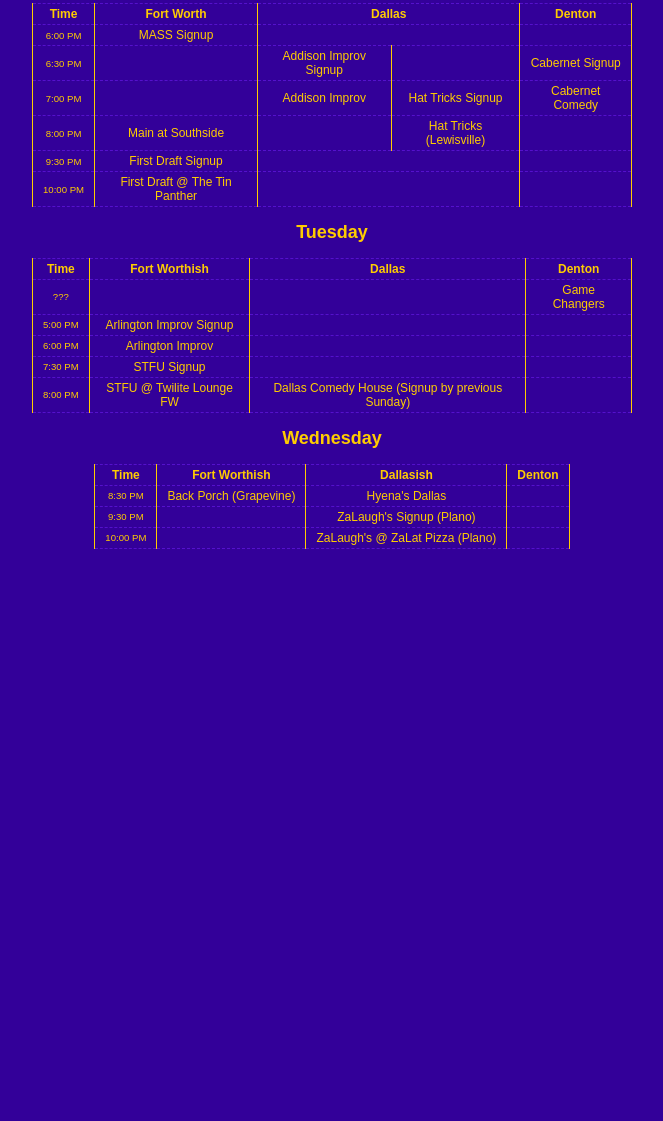
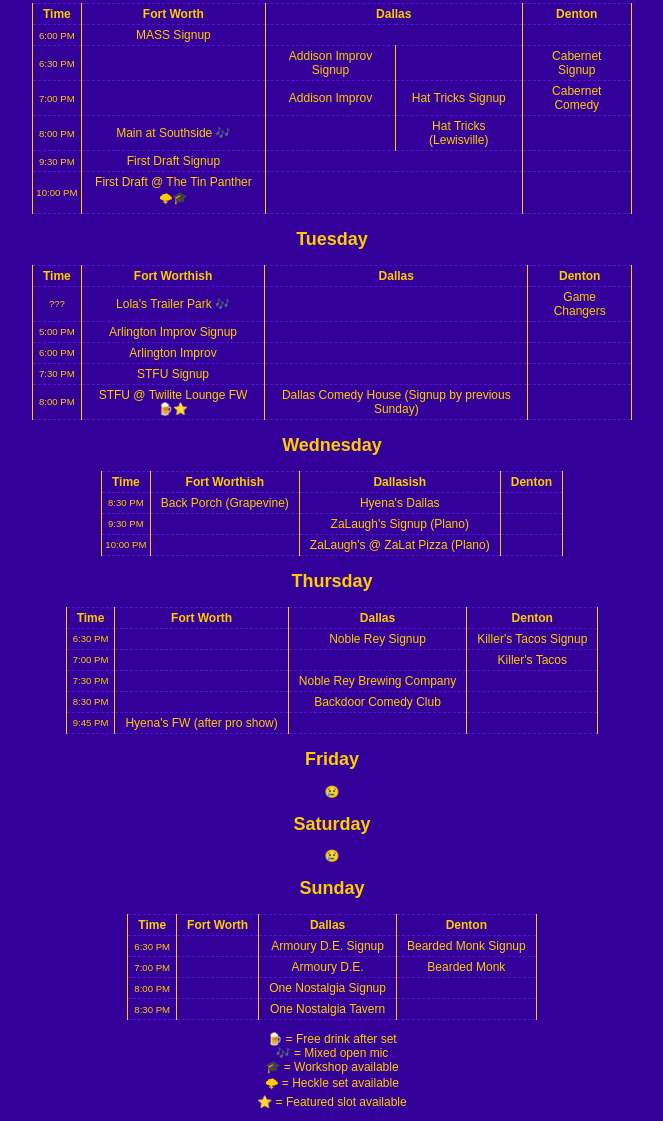
Before and after one commit to davmillar/comedy-houston, a plain HTML site: page index.html in a window 1280 px wide. Shown: the part 93-1214 px from the top of the page, without its empty margins (308-971 px from the left). Before the commit the page ends 800 px from the top, so only its background shows below. Drawn offline with Linux system fonts and the light colour scheme.

Commit message:
finished the week

```diff
--- a/index.html
+++ b/index.html
@@ -47,7 +47,7 @@
             </tr>
             <tr>
                 <td>8:00 PM</td>
-                <td>Main at Southside</td>
+                <td>Main at Southside 🎶</td>
                 <td></td>
                 <td>Hat Tricks (Lewisville)</td>
                 <td></td>
@@ -60,7 +60,7 @@
             </tr>
             <tr>
                 <td>10:00 PM</td>
-                <td>First Draft @ The Tin Panther</td>
+                <td>First Draft @ The Tin Panther 🌩🎓</td>
                 <td colspan="2"></td>
                 <td></td>
             </tr>
@@ -76,7 +76,7 @@
             </tr>
             <tr>
                 <td>???</td>
-                <td></td>
+                <td>Lola's Trailer Park 🎶</td>
                 <td></td>
                 <td>Game Changers</td>
             </tr>
@@ -100,7 +100,7 @@
             </tr>
             <tr>
                 <td>8:00 PM</td>
-                <td>STFU @ Twilite Lounge FW</td>
+                <td>STFU @ Twilite Lounge FW 🍺⭐️</td>
                 <td>Dallas Comedy House (Signup by previous Sunday)</td>
                 <td></td>
             </tr>
@@ -134,6 +134,95 @@
             </tr>
         </table>
 
+        <h2>Thursday</h2>
+        <table>
+            <tr>
+                <th>Time</th>
+                <th>Fort Worth</th>
+                <th>Dallas</th>
+                <th>Denton</th>
+            </tr>
+            <tr>
+                <td>6:30 PM</td>
+                <td></td>
+                <td>Noble Rey Signup</td>
+                <td>Killer's Tacos Signup</td>
+            </tr>
+            <tr>
+                <td>7:00 PM</td>
+                <td></td>
+                <td></td>
+                <td>Killer's Tacos</td>
+            </tr>
+            <tr>
+                <td>7:30 PM</td>
+                <td></td>
+                <td>Noble Rey Brewing Company</td>
+                <td></td>
+            </tr>
+            <tr>
+                <td>8:30 PM</td>
+                <td></td>
+                <td>Backdoor Comedy Club</td>
+                <td></td>
+            </tr>
+            <tr>
+                <td>9:45 PM</td>
+                <td>Hyena's FW (after pro show)</td>
+                <td></td>
+                <td></td>
+            </tr>
+        </table>
+
+        <h2>Friday</h2>
+
+        <p>😢</p>
+
+        <h2>Saturday</h2>
+
+        <p>😢</p>
+
+        <h2>Sunday</h2>
+        <table>
+            <tr>
+                <th>Time</th>
+                <th>Fort Worth</th>
+                <th>Dallas</th>
+                <th>Denton</th>
+            </tr>
+            <tr>
+                <td>6:30 PM</td>
+                <td></td>
+                <td>Armoury D.E. Signup</td>
+                <td>Bearded Monk Signup</td>
+            </tr>
+            <tr>
+                <td>7:00 PM</td>
+                <td></td>
+                <td>Armoury D.E.</td>
+                <td>Bearded Monk</td>
+            </tr>
+            <tr>
+                <td>8:00 PM</td>
+                <td></td>
+                <td>One Nostalgia Signup</td>
+                <td></td>
+            </tr>
+            <tr>
+                <td>8:30 PM</td>
+                <td></td>
+                <td>One Nostalgia Tavern</td>
+                <td></td>
+            </tr>
+        </table>
+
+        <p>
+            🍺 = Free drink after set<br>
+            🎶 = Mixed open mic <br>
+            🎓 = Workshop available <br>
+            🌩 = Heckle set available <br>
+            ⭐️ = Featured slot available
+        </p>
 
         <script type="text/javascript" src="stuff.js"></script>
     </body>
--- a/stuff.css
+++ b/stuff.css
@@ -22,4 +22,5 @@ th, td {
 td:first-child {
   white-space: nowrap;
   font-size: .8em;
+  padding: 1px;
 }
```
